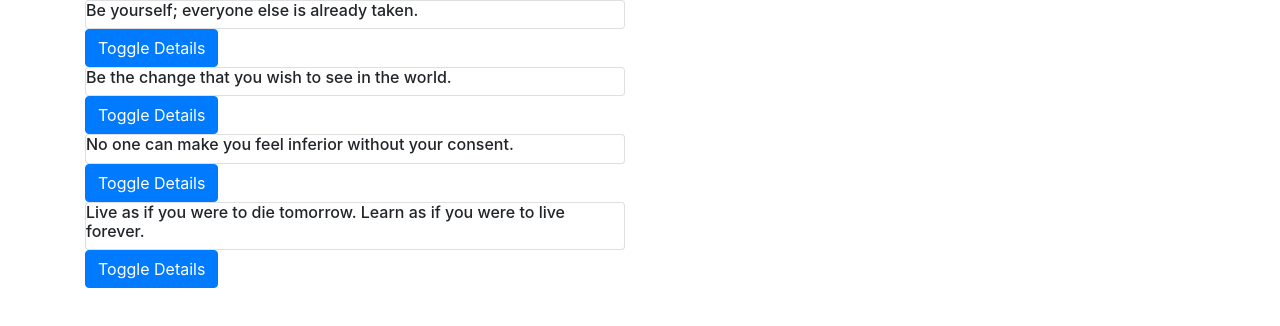
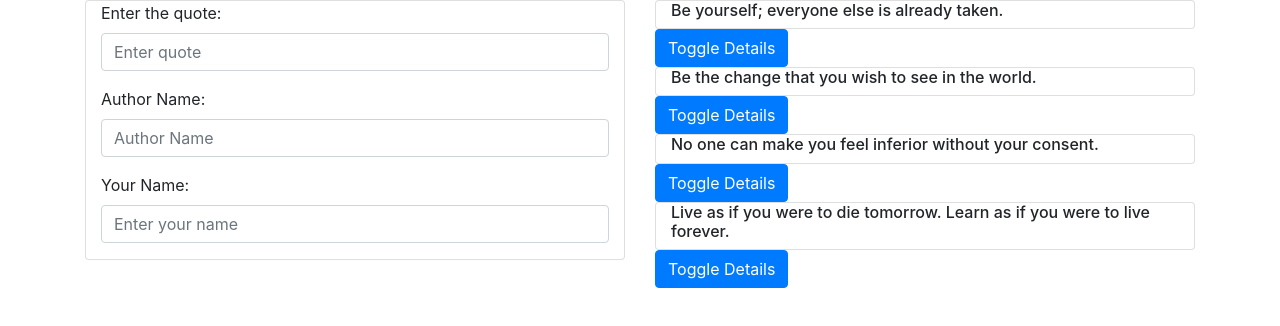
Before and after one commit to Vincent-kipngeno/Quotes-App, an Angular app: page / in a window 1280 px wide. Shown: the top 326 px of the page. Built offline with nearby package versions, Linux system fonts and the light colour scheme.

Commit message:
bind quoteformComponent to quoteComponent html and bootsrap styling to fom inputs to quoteFormComponent html

```diff
--- a/src/app/quote-form/quote-form.component.html
+++ b/src/app/quote-form/quote-form.component.html
@@ -1,10 +1,16 @@
 <div class="card">
-  <form class="form" action="index.html" method="post">
-    <label for="quote">Enter the quote: </label>
-    <input type="text" name="quote" value="" placeholder="Enter quote">
-    <label for="author">Author Name: </label>
-    <input type="text" name="author" value="" placeholder="Author Name">
-    <label for="user">Your Name: </label>
-    <input type="text" name="user" value="" placeholder="Enter your name">
+  <form class="form container" action="index.html" method="post">
+    <div class="form-group">
+      <label for="quote">Enter the quote: </label><br>
+      <input type="text" class="form-control" name="quote" value="" placeholder="Enter quote">
+    </div>
+  <div class="form-group">
+    <label for="author">Author Name: </label><br>
+    <input type="text" class="form-control" name="author" value="" placeholder="Author Name">
+  </div>
+  <div class="form-group">
+    <label for="user">Your Name: </label><br>
+    <input type="text" name="user" class="form-control" value="" placeholder="Enter your name">
+  </div>
   </form>
 </div>
--- a/src/app/quote-form/quote-form.component.ts
+++ b/src/app/quote-form/quote-form.component.ts
@@ -1,4 +1,5 @@
 import { Component, OnInit } from '@angular/core';
+import { Quote } from '../quote'
 
 @Component({
   selector: 'app-quote-form',
--- a/src/app/quote/quote.component.html
+++ b/src/app/quote/quote.component.html
@@ -1,11 +1,17 @@
+
 <div class="container">
   <div class="row">
     <div class="col-md-6">
+      <app-quote-form></app-quote-form>
+    </div>
+    <div class="col-md-6">
       <div *ngFor = "let quote of quotes; let i = index">
         <div class="card">
-          <h6>{{quote.quoteValue}}</h6>
-          <div *ngIf = 'quote.showQuoteDetails'>
-            <app-quote-detail [quote]='quote' (upVoting)='addUpVote($event, i)' (downVoting)='addDownVote($event, i)'></app-quote-detail>
+          <div class="container">
+            <h6>{{quote.quoteValue}}</h6>
+            <div *ngIf = 'quote.showQuoteDetails'>
+              <app-quote-detail [quote]='quote' (upVoting)='addUpVote($event, i)' (downVoting)='addDownVote($event, i)'></app-quote-detail>
+            </div>
           </div>
         </div>
         <button (click)='toggler(i)' type="button" class="btn btn-primary" name="button">Toggle Details</button>
```
